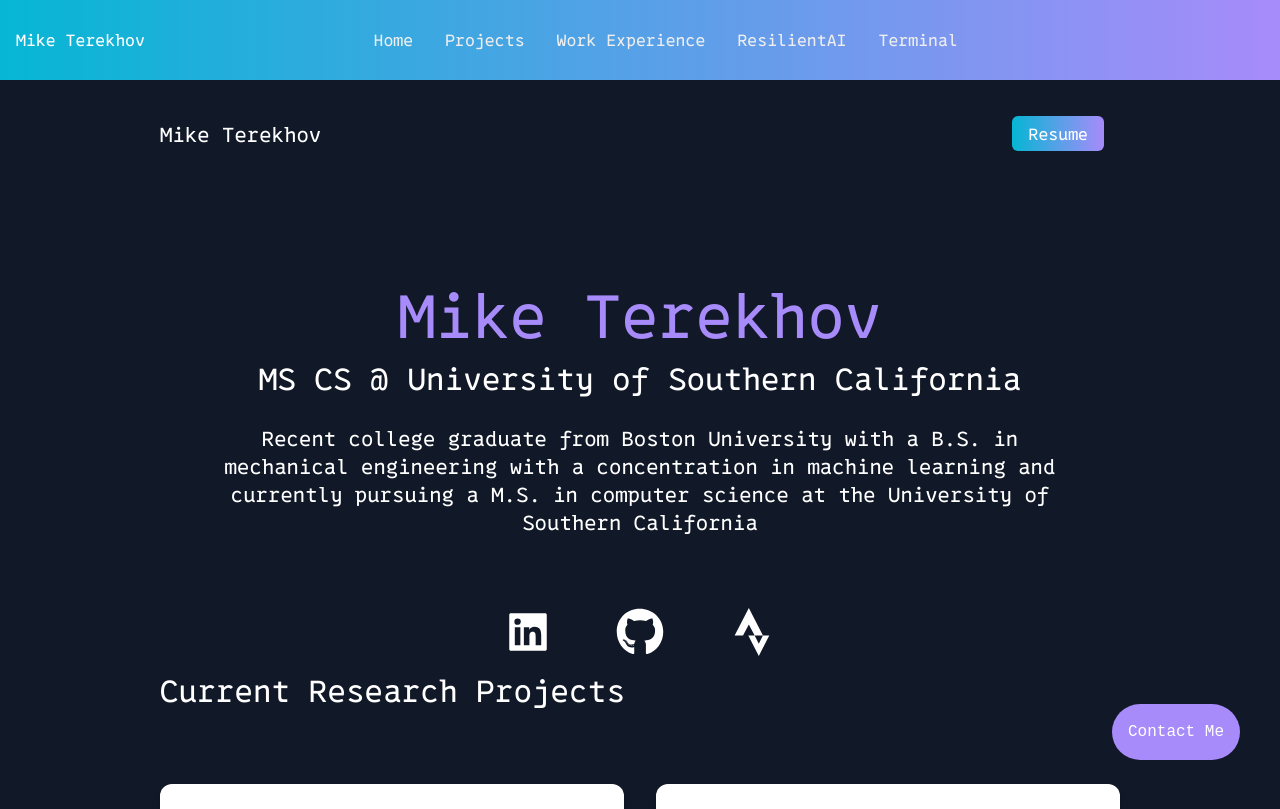
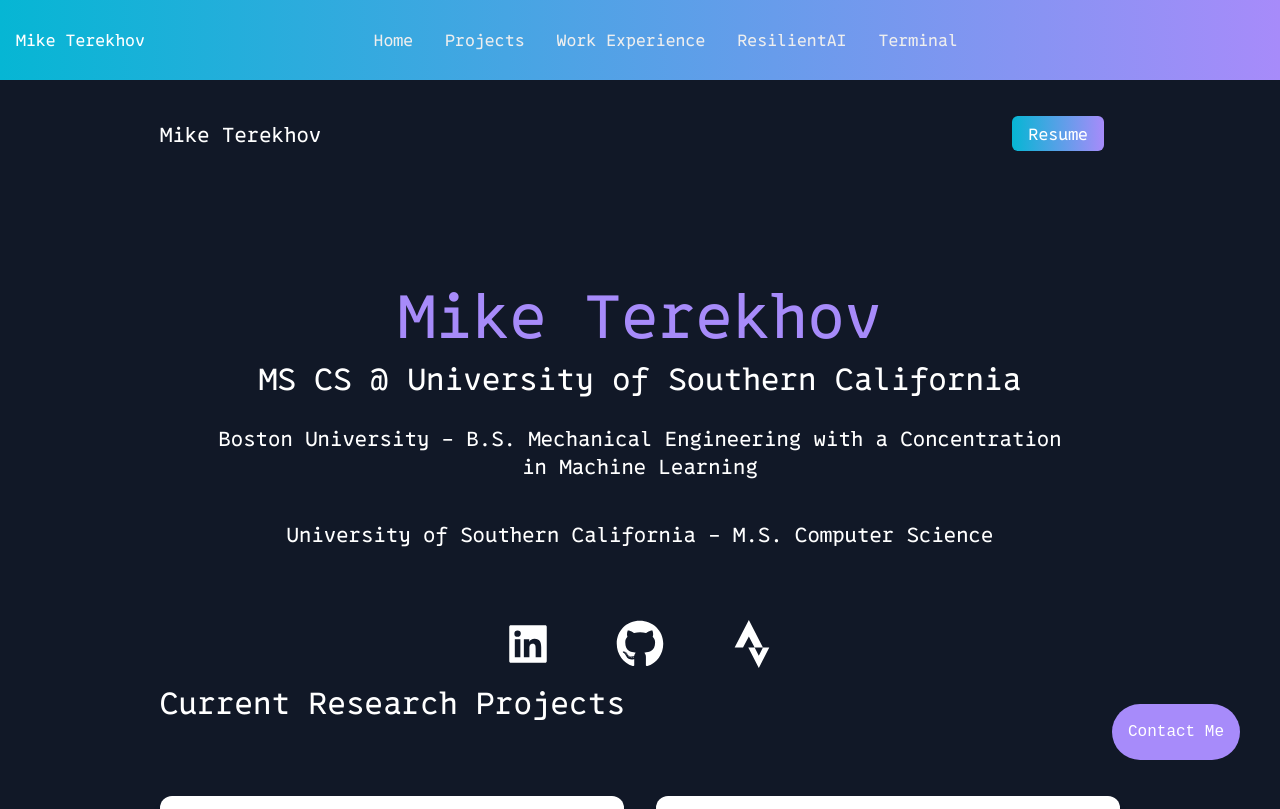
Before and after one commit to MikeTerekhov/react-portfoliojs, a Next.js app: page / in a window 1280 px wide. Shown: the top 809 px of the page. Built offline with nearby package versions, Linux system fonts and the light colour scheme.

Commit message:
res and bio

```diff
--- a/app/page.js
+++ b/app/page.js
@@ -53,7 +53,7 @@
               <ul className='flex items-center'>
                 <li><a
                 className='bg-gradient-to-r from-cyan-500 to-violet-400 text-white px-4 py-2 rounded-md ml-8 font-["0xProtoNerdFont"]'
-                href="https://drive.google.com/file/d/1EYo5bYWG-pNj8LbFZH0UlC2Dmkj6jLst/view?usp=sharing"
+                href="https://drive.google.com/file/d/1WottYI52WGizkozwfRnLm_hlz-4jYq25/view?usp=sharing"
                 target="_blank"
                 rel="noopener noreferrer"
                 >Resume</a></li>
@@ -63,7 +63,10 @@
               <h2 className='text-5xl py-2 text-violet-400 font-medium font-["0xProtoNerdFont"] md:text-6xl'>Mike Terekhov</h2>
               <h3 className='text-2xl py-2 md:text-3xl text-white font-["0xProtoNerdFont"]'>MS CS @ University of Southern California</h3>
               <p className='text-md py-5 leading-8 text-white md:text-xl font-["0xProtoNerdFont"]'>
-                Recent college graduate from Boston University with a B.S. in mechanical engineering with a concentration in machine learning and currently pursuing a M.S. in computer science at the University of Southern California
+                Boston University - B.S. Mechanical Engineering with a Concentration in Machine Learning
+              </p>
+              <p className='text-md py-5 leading-8 text-white md:text-xl font-["0xProtoNerdFont"]'>
+              University of Southern California - M.S. Computer Science
               </p>
             </div>
             <div className='text-5xl flex justify-center gap-16 py-3 text-gray-600'>
```
